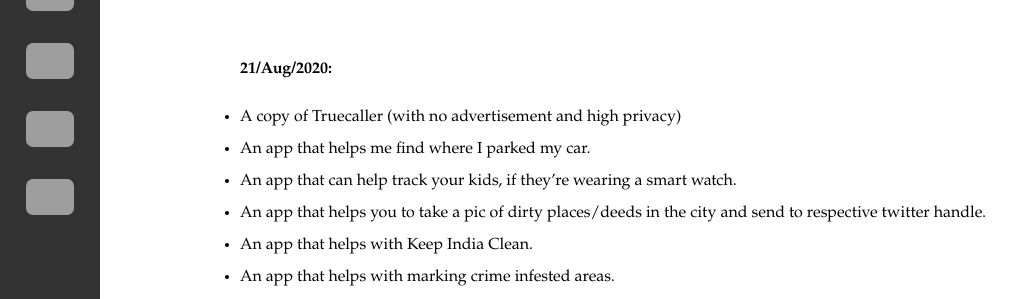
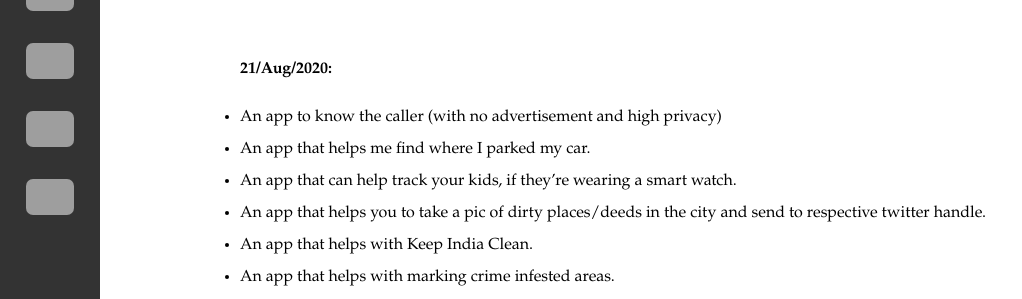
Before and after one commit to hpalappetty/silkyprogrammer.github.com, a Jekyll site: the page built from _posts/2020-08-20-my-idea-bucket.md, in a window 1280 px wide, cut to the strip 154-453 px from the top of the page. Shown: the whole strip, without its empty margins (0-1022 px from the left). Built offline with Jekyll 4.4.1, drawn with Linux system fonts in a browser that asks for light colours; some web fonts are replaced; grey boxes are pictures that could not be loaded.

Commit message:
idea bucket

```diff
--- a/_posts/2020-08-20-my-idea-bucket.md
+++ b/_posts/2020-08-20-my-idea-bucket.md
@@ -6,7 +6,7 @@ layout: post
 
 <br>
 <b>21/Aug/2020:</b>
-- A copy of Truecaller (with no advertisement and high privacy)
+- An app to know the caller (with no advertisement and high privacy)
 - An app that helps me find where I parked my car.
 - An app that can help track your kids, if they're wearing a smart watch.
 - An app that helps you to take a pic of dirty places/deeds in the city and send to respective twitter handle.
```
